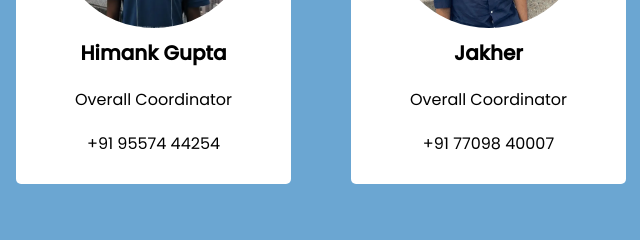
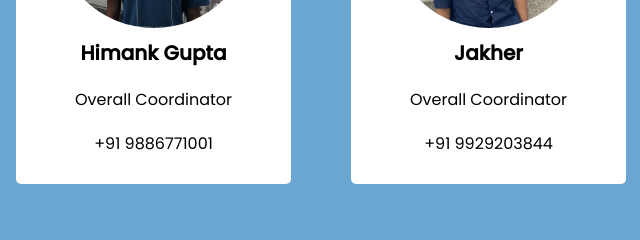
Before and after one commit to SustainabilityCell-IITB/Sustainability_Cell_IITB_Website, a plain HTML site: page index.html in a window 1280 px wide. Shown: the part 6560-6800 px from the top of the page, 319-959 px from the left. Drawn offline with Linux system fonts and the light colour scheme; a web font is replaced by a local one.

Commit message:
Updating contact info

```diff
--- a/index.html
+++ b/index.html
@@ -465,13 +465,13 @@
             <img src="images/Team_Images/OC_Himank_Gupta.webp" alt="" />
             <h4>Himank Gupta</h4>
             <p>Overall Coordinator</p>
-            <p>+91 95574 44254</p>
+            <p>+91 9886771001</p>
           </div>
           <div class="profile-box">
             <img src="images/Team_Images/OC_Harshvardhan_Jakher.webp" alt="" />
             <h4>Jakher</h4>
             <p>Overall Coordinator</p>
-            <p>+91 77098 40007</p>
+            <p>+91 9929203844</p>
           </div>
         </div>
 
```
